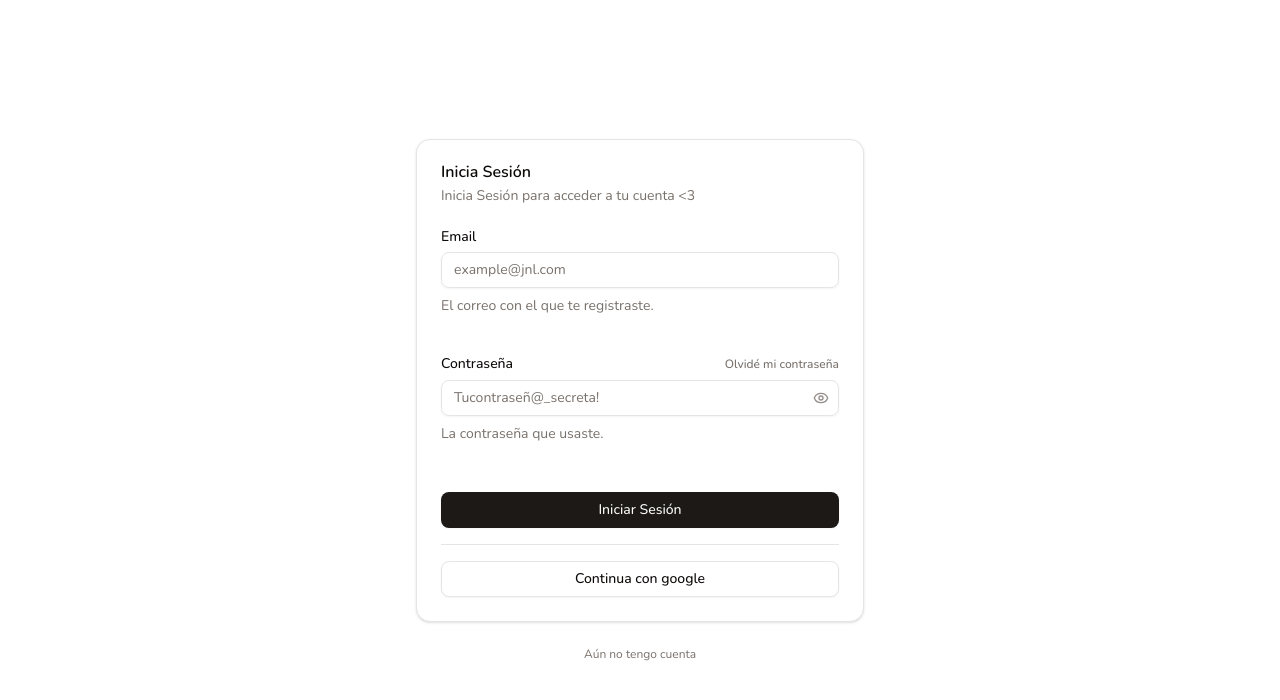
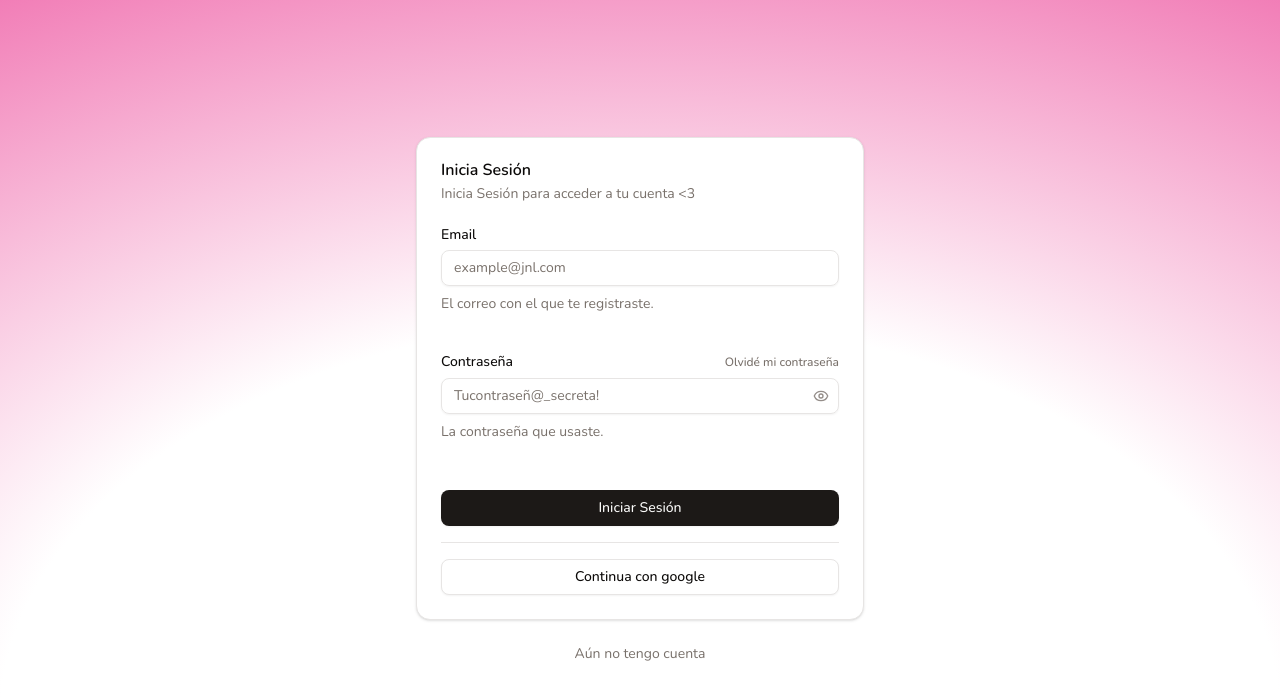
Before and after one commit to ElJoshua08/jnl, a Next.js app: page /auth/login in a window 1280 px wide. Shown: the top 700 px of the page. Built offline with nearby package versions, Linux system fonts and the light colour scheme; what inversify would draw is missing.

Commit message:
feat: enhance AuthLayout with background gradients and update LoginPage link styling

```diff
--- a/src/app/auth/layout.tsx
+++ b/src/app/auth/layout.tsx
@@ -5,6 +5,27 @@ export default function AuthLayout({
 }) {
   return (
     <div className="flex flex-col items-center justify-center h-screen">
+      <div
+        className="absolute inset-0 block dark:hidden -z-10"
+        style={{
+          backgroundImage: `
+        radial-gradient(125% 125% at 50% 90%, #ffffff 40%, #ec4899 100%)
+      `,
+          backgroundSize: "100% 100%",
+        }}
+      />
+      <div
+        className="absolute inset-0 -z-10 dark:block hidden"
+        style={{
+          background: `
+          radial-gradient(ellipse 120% 80% at 70% 20%, rgba(255, 20, 147, 0.15), transparent 50%),
+          radial-gradient(ellipse 100% 60% at 30% 10%, rgba(0, 255, 255, 0.12), transparent 60%),
+          radial-gradient(ellipse 90% 70% at 50% 0%, rgba(138, 43, 226, 0.18), transparent 65%),
+          radial-gradient(ellipse 110% 50% at 80% 30%, rgba(255, 215, 0, 0.08), transparent 40%),
+          #000000
+        `,
+        }}
+      />
       {children}
     </div>
   );
--- a/src/app/auth/login/page.tsx
+++ b/src/app/auth/login/page.tsx
@@ -128,7 +128,7 @@ export default function LoginPage() {
       </Card>
       <Link
         href="/auth/signup"
-        className="text-xs no-underline hover:underline hover:text-foreground text-muted-foreground transition-all"
+        className="text-sm no-underline hover:underline hover:text-foreground text-muted-foreground transition-all"
       >
         Aún no tengo cuenta
       </Link>
--- a/src/app/page.tsx
+++ b/src/app/page.tsx
@@ -33,16 +33,16 @@ export default async function Home() {
       />
       <CtaNav user={user} />
 
-      <main className="flex flex-col items-center justify-center h-full w-full gap-y-12 relative">
-        <div className="absolute w-[600px] h-[250px] bottom-24 right-24 border-pink-200 dark:border-pink-800 border-b border-r" />
+      <main className="flex flex-col items-center justify-center h-full w-full gap-y-12 relative px-6">
+        <div className="absolute lg:block hidden w-[600px] h-[250px] bottom-24 right-24 border-pink-200 dark:border-pink-800 border-b border-r" />
 
-        <div className="absolute w-[600px] h-[250px] bottom-24 left-24 border-pink-200 dark:border-pink-800 border-b border-l" />
+        <div className="absolute lg:block hidden w-[600px] h-[250px] bottom-24 left-24 border-pink-200 dark:border-pink-800 border-b border-l" />
 
-        <span className="text-9xl font-bold font-header tracking-tight animate-in slide-in-from-bottom-100 fade-in-0 duration-[2500ms] ease-in-out">
+        <span className="text-7xl md:text-9xl font-bold font-header tracking-tight animate-in slide-in-from-bottom-100 fade-in-0 duration-[2500ms] ease-in-out text-center text-balance">
           Josué and Leire
         </span>
 
-        <span className="text-5xl font-bold font-header tracking-tight animate-in slide-in-from-bottom-[125px] fade-in-0 duration-[2850ms] ease-in-out">
+        <span className="text-gray-500 dark:text-gray-300 text-3xl lg:text-5xl font-bold font-header tracking-tight animate-in slide-in-from-bottom-[125px] fade-in-0 duration-[2850ms] ease-in-out">
           {differenceInDays(new Date(), startDate)} days together
         </span>
       </main>
```
